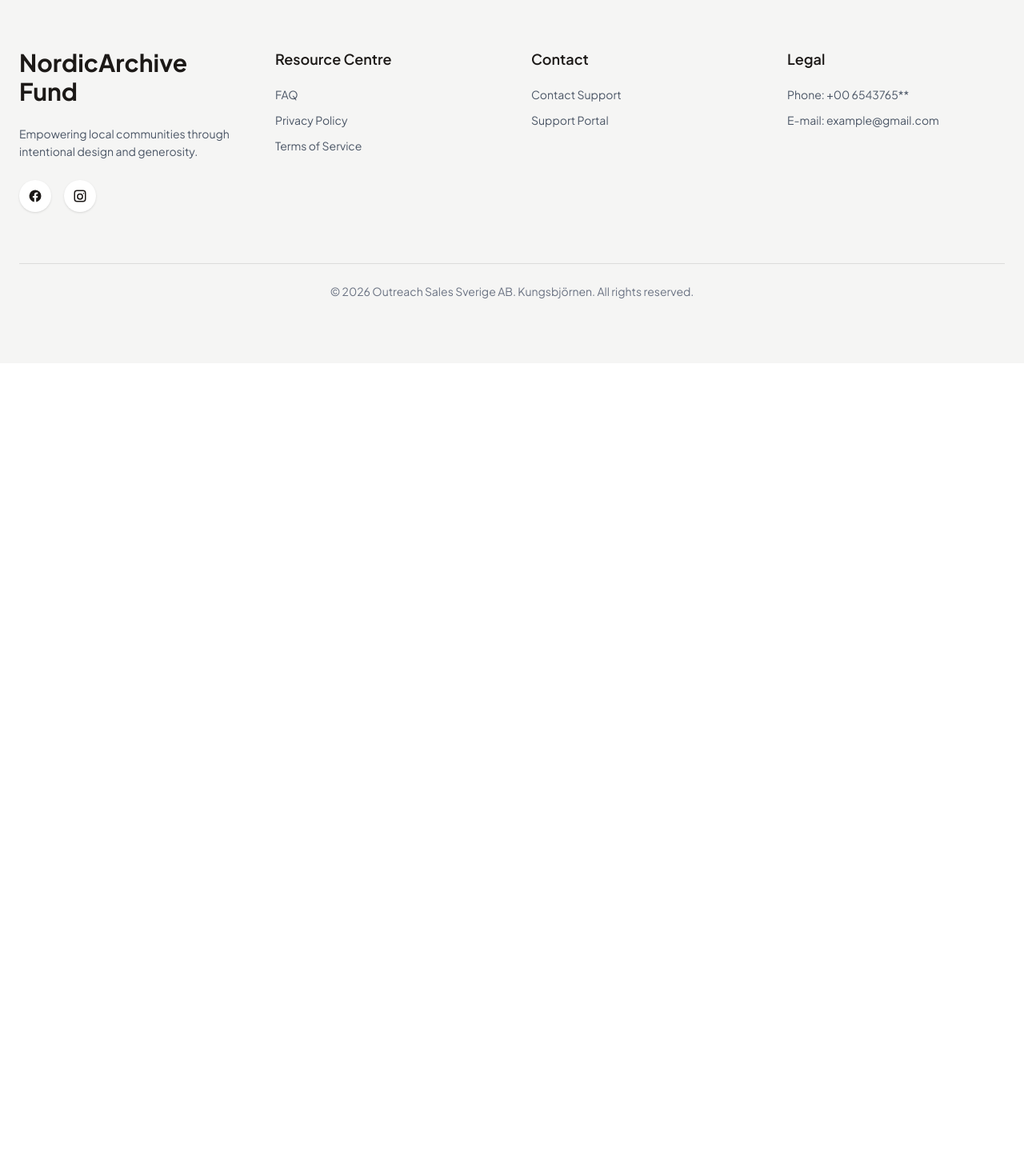
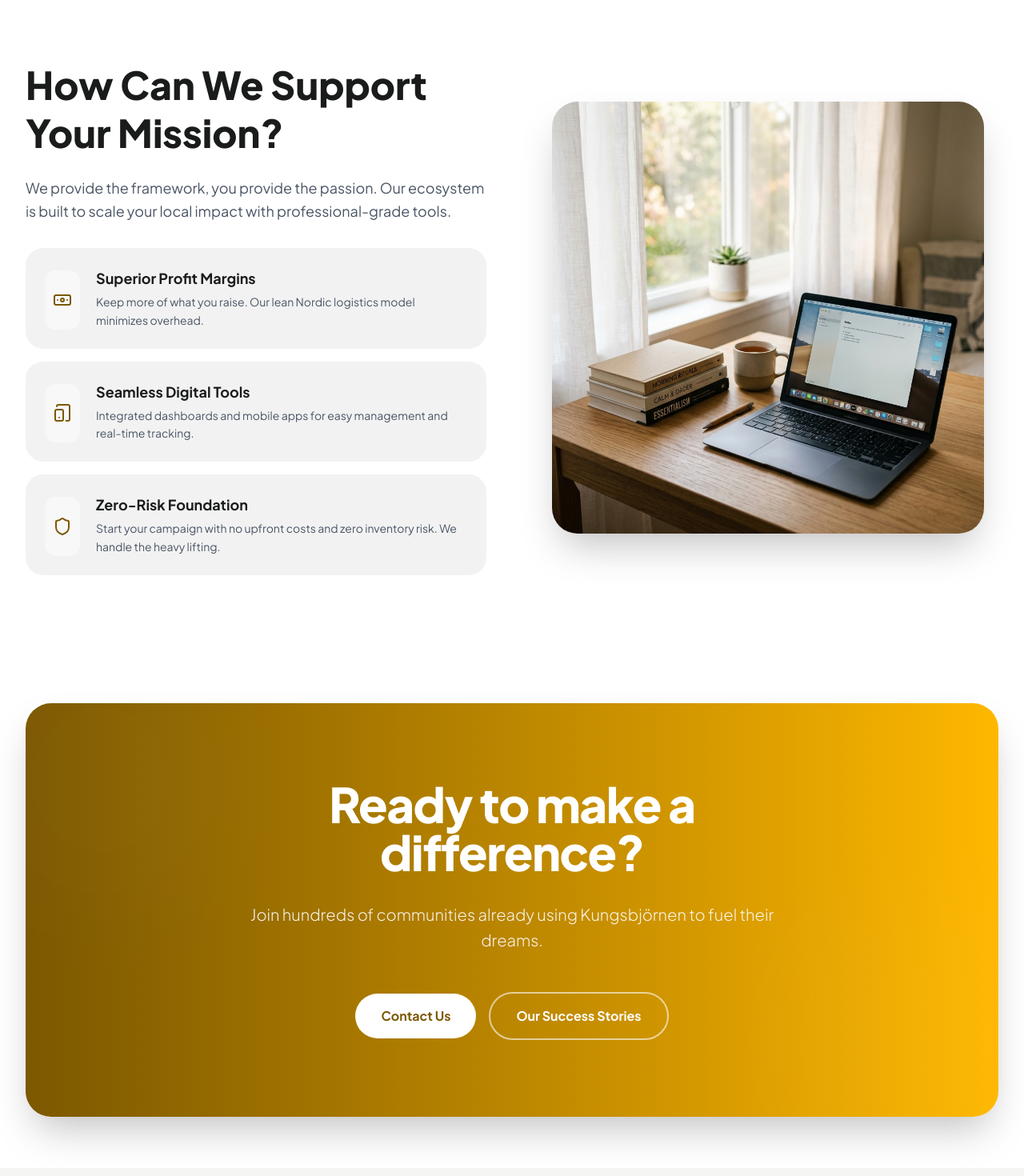
Before and after one commit to apponislam/proteinw-frontend, a Next.js app: page /mission in a window 1280 px wide. Shown: the part 1680-3150 px from the top of the page at 80% size. Before the commit the page ends 2134 px from the top, so only its background shows below. Built offline with nearby package versions, Linux system fonts and the light colour scheme; no server answers.

Commit message:
feat: add new mission page with supporting mission components and imagery

```diff
--- a/app/(root)/mission/page.tsx
+++ b/app/(root)/mission/page.tsx
@@ -1,5 +1,7 @@
 import { CoreVision } from "@/components/mission/CoreVision";
 import { MissionHero } from "@/components/mission/MissionHero";
+import { SupportMission } from "@/components/mission/SupportMission";
+import { MakeDifference } from "@/components/mission/MakeDifference";
 import { Metadata } from "next";
 
 export const metadata: Metadata = {
@@ -12,6 +14,8 @@ const page = () => {
         <>
             <MissionHero />
             <CoreVision />
+            <SupportMission />
+            <MakeDifference />
         </>
     );
 };
--- /dev/null
+++ b/components/mission/MakeDifference.tsx
@@ -0,0 +1,40 @@
+import Link from "next/link";
+
+export function MakeDifference() {
+    return (
+        <section className="py-16 bg-white">
+            <div className="mx-auto container px-4 sm:px-6 lg:px-8">
+                <div className="bg-linear-to-r from-[#7C5800] to-[#FFB800] rounded-[32px] py-20 px-6 md:py-24 md:px-12 text-center text-white shadow-2xl relative overflow-hidden">
+                    {/* Decorative subtle background pattern */}
+                    <div className="absolute inset-0 opacity-10 pointer-events-none">
+                        <div className="absolute -top-24 -left-24 w-96 h-96 rounded-full bg-white/20 blur-3xl"></div>
+                        <div className="absolute -bottom-24 -right-24 w-96 h-96 rounded-full bg-white/20 blur-3xl"></div>
+                    </div>
+
+                    <div className="relative z-10 max-w-3xl mx-auto space-y-8">
+                        <h2 className="text-4xl sm:text-6xl font-extrabold tracking-tight">
+                            Ready to make a difference?
+                        </h2>
+
+                        <p className="text-lg md:text-xl text-white/90 leading-relaxed font-light max-w-2xl mx-auto">
+                            Join hundreds of communities already using Kungsbjörnen to fuel their dreams.
+                        </p>
+
+                        <div className="flex flex-col sm:flex-row items-center justify-center gap-4 pt-4">
+                            <Link href="/contact" className="w-full sm:w-auto">
+                                <button className="w-full sm:w-auto bg-white text-[#7C5800] font-bold px-8 py-4 rounded-full transition-all duration-300 hover:bg-gray-50 hover:shadow-lg hover:-translate-y-0.5 cursor-pointer">
+                                    Contact Us
+                                </button>
+                            </Link>
+                            <Link href="/stories" className="w-full sm:w-auto">
+                                <button className="w-full sm:w-auto border-2 border-white/60 text-white font-bold px-8 py-4 rounded-full transition-all duration-300 hover:bg-white/10 hover:border-white hover:-translate-y-0.5 cursor-pointer">
+                                    Our Success Stories
+                                </button>
+                            </Link>
+                        </div>
+                    </div>
+                </div>
+            </div>
+        </section>
+    );
+}
--- /dev/null
+++ b/components/mission/SupportMission.tsx
@@ -0,0 +1,78 @@
+import { Banknote, TabletSmartphone, Shield } from "lucide-react";
+import Image from "next/image";
+
+export function SupportMission() {
+    const supportFeatures = [
+        {
+            icon: Banknote,
+            title: "Superior Profit Margins",
+            description: "Keep more of what you raise. Our lean Nordic logistics model minimizes overhead.",
+        },
+        {
+            icon: TabletSmartphone,
+            title: "Seamless Digital Tools",
+            description: "Integrated dashboards and mobile apps for easy management and real-time tracking.",
+        },
+        {
+            icon: Shield,
+            title: "Zero-Risk Foundation",
+            description: "Start your campaign with no upfront costs and zero inventory risk. We handle the heavy lifting.",
+        },
+    ];
+
+    return (
+        <section className="py-24 bg-white">
+            <div className="mx-auto container px-4 sm:px-6 lg:px-8">
+                <div className="grid grid-cols-1 lg:grid-cols-12 gap-12 lg:gap-16 items-center">
+                    {/* Left content: text & features */}
+                    <div className="lg:col-span-6 space-y-8">
+                        <div>
+                            <h2 className="text-4xl sm:text-5xl font-extrabold text-[#1A1C1C] leading-tight mb-6">
+                                How Can We Support <br />Your Mission?
+                            </h2>
+                            <p className="text-lg text-gray-600 leading-relaxed max-w-xl">
+                                We provide the framework, you provide the passion. Our ecosystem is built to scale your local impact with professional-grade tools.
+                            </p>
+                        </div>
+
+                        {/* Features Cards */}
+                        <div className="space-y-4">
+                            {supportFeatures.map((feature, index) => (
+                                <div
+                                    key={index}
+                                    className="flex gap-5 p-6 bg-[#EDEDED]/70 rounded-3xl transition-all duration-300 hover:bg-[#EDEDED] hover:shadow-sm"
+                                >
+                                    <div className="shrink-0 text-[#7C5800] mt-1 bg-white/40 p-2.5 rounded-xl flex items-center justify-center">
+                                        <feature.icon className="w-6 h-6" />
+                                    </div>
+                                    <div className="space-y-1">
+                                        <h3 className="text-lg font-bold text-[#1A1C1C]">
+                                            {feature.title}
+                                        </h3>
+                                        <p className="text-sm text-gray-600 leading-relaxed">
+                                            {feature.description}
+                                        </p>
+                                    </div>
+                                </div>
+                            ))}
+                        </div>
+                    </div>
+
+                    {/* Right content: laptop desk image */}
+                    <div className="lg:col-span-6 relative w-full aspect-square max-w-[540px] mx-auto">
+                        <div className="w-full h-full rounded-[32px] overflow-hidden shadow-2xl relative">
+                            <Image
+                                src="/mission/laptop_on_desk.png"
+                                alt="Laptop and books on a wooden desk"
+                                fill
+                                className="object-cover transition-transform duration-700 hover:scale-105"
+                                sizes="(max-width: 1024px) 100vw, 540px"
+                                priority
+                            />
+                        </div>
+                    </div>
+                </div>
+            </div>
+        </section>
+    );
+}
```
Also changed, not shown: public/mission/laptop_on_desk.png (added).
